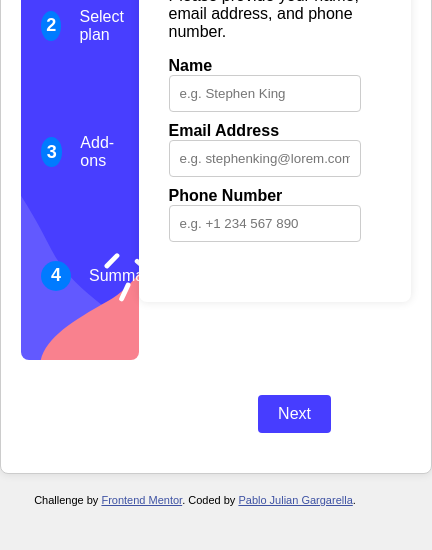
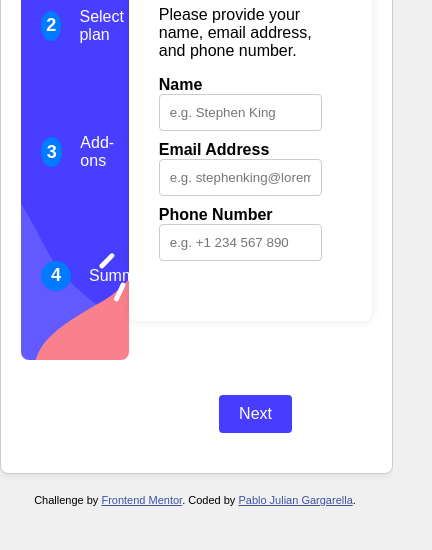
Before and after one commit to pjuliang/formulario-de-varias-etapas1, a plain HTML site: page index.html in a window 390 px wide. Shown: the part 294-844 px from the top of the page, 432 px wide, since content can reach past the window. Drawn offline with Linux system fonts and the light colour scheme.

Commit message:
Update styles.css

```diff
--- a/src/css/styles.css
+++ b/src/css/styles.css
@@ -334,13 +334,31 @@ body {
 
 @media (max-width: 768px) {
   .container {
-    width: 100%;
+    width: 90%;
     padding: 0 20px;
   }
 
   .sidebar {
     flex-direction: row;
     justify-content: space-around;
+     background-image: url('../images/bg-sidebar-desktop.svg'); /* Substitua pelo caminho correto da sua imagem */
+        background-size: cover; /* Para cobrir todo o espaço da .sidebar */
+        background-position: center; /* Para centralizar a imagem */
+        overflow-y: auto; /* Scroll vertical se o conteúdo exceder a altura */
+        /* Adicione outros estilos conforme necessário */
+        max-height: 100vh; /* Definindo a altura máxima como 50% da altura da viewport */
+        overflow-y: auto; /* Adicionando scroll caso o conteúdo ultrapasse a altura definida */
+        flex: 1;
+        background-color: hsl(243, 100%, 62%);
+        color: white;
+        padding: 20px;
+        border-radius: 8px 8px 8px 8px;
+         /* Estilos para os números dentro de círculos */
+        display: flex;
+        flex-direction: column;
+        align-items: center;
+        height: 500px;
+        align-items: flex-start; /* Alinha os itens à direita */
   }
 
   .step {
```
